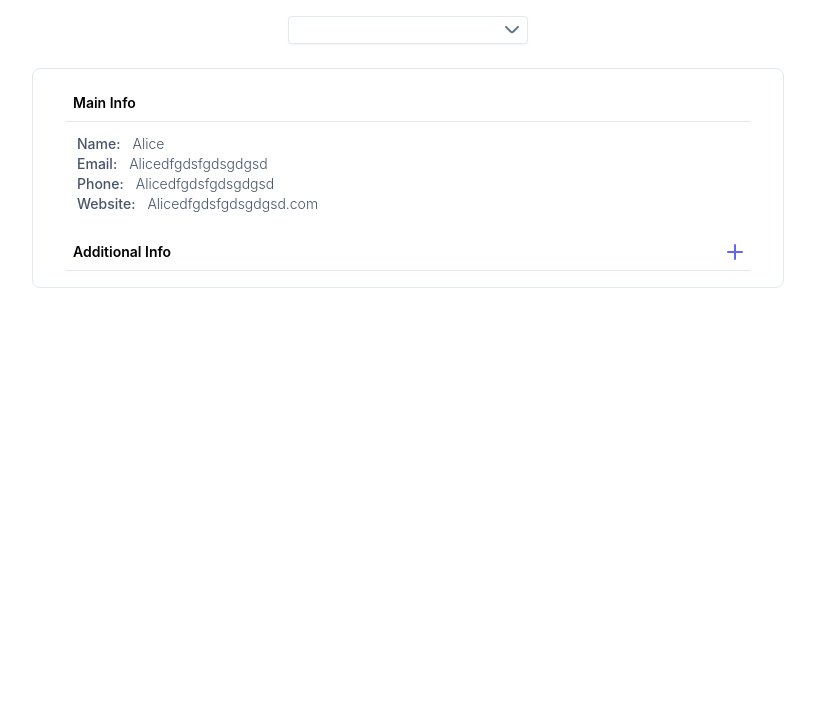
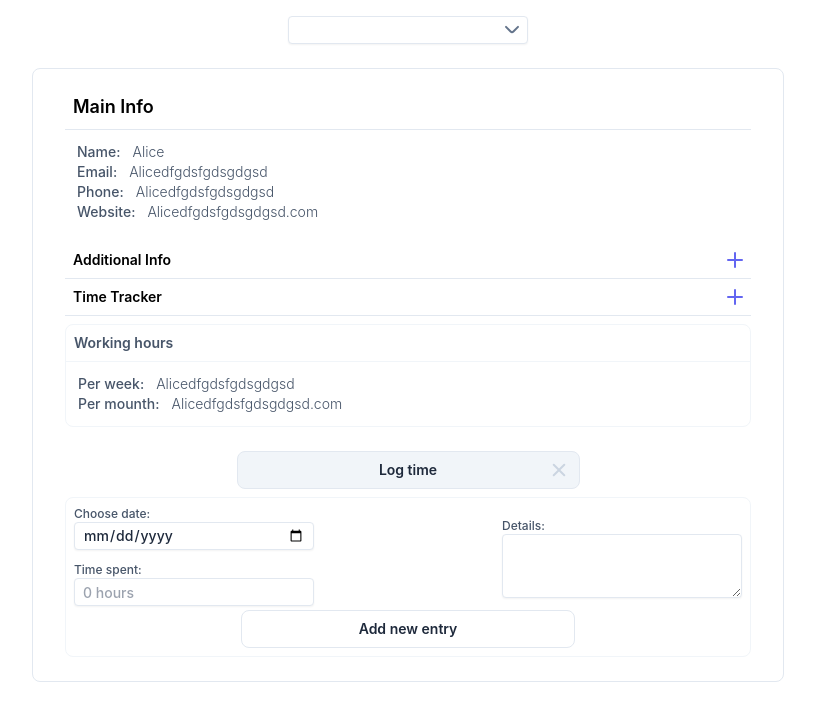
Before and after one commit to eleonora-demikh/time-tracker, a React app: page / in a window 1280 px wide. Shown: the top 720 px of the page, without its empty margins (104-919 px from the left). Built offline with nearby package versions, Linux system fonts and the light colour scheme; no server answers; the HTML template or start-up script is replaced by a standard one.

Commit message:
add userCard v 1.0

```diff
--- a/src/components/UI/ArrowDown.tsx
+++ b/src/components/UI/ArrowDown.tsx
@@ -1,9 +1,15 @@
-import React from "react";
+import React, { FC } from "react";
 
-export const ArrowDown = () => {
+type Props = {
+  className?: string | ''
+}
+
+export const ArrowDown:FC<Props> = ({className}) => {
   return (
     <svg
-      className='fill-slate-500 absolute right-2 top-0.5'
+      className={
+        className ? className : "fill-slate-500 absolute right-2 top-0.5"
+      }
       width='20'
       height='20'
     >
--- a/src/components/UI/Close.tsx
+++ b/src/components/UI/Close.tsx
@@ -1,9 +1,15 @@
-import React from "react";
+import React, { FC } from "react";
 
-export const Close = () => {
+type Props = {
+  className?: string | "";
+};
+
+export const Close: FC<Props> = ({ className }) => {
   return (
     <svg
-      className='fill-slate-500 absolute right-2 top-0.5'
+      className={
+        className ? className : "fill-slate-500 absolute right-2 top-0.5"
+      }
       width='20'
       height='20'
     >
--- a/src/components/UserInfo/UserInfo.tsx
+++ b/src/components/UserInfo/UserInfo.tsx
@@ -1,22 +1,27 @@
-import React, { useState } from "react";
+import React, { useEffect, useState } from "react";
 import { User } from '../../types/User';
 import { PlusMinus } from '../UI/PlusMinus';
+import { ArrowDown } from '../UI/ArrowDown';
+import { Close } from '../UI/Close';
 
 type Props = {
   data: User[];
 };
 
 export const UserInfo: React.FC<Props> = ({ data }) => {
-  const [isOpen, setIsOpen] = useState(false)
+  const [isOpenedInfo, setIsOpenedInfo] = useState(false)
+  const currentDate = new Date().toISOString().split("T")[0];
+
+  const iconsClass = "fill-slate-300 absolute right-3 top-1.5";
 
   const toggleAdditionalInfo = () => {
-    setIsOpen(!isOpen);
+    setIsOpenedInfo(!isOpenedInfo);
   };
 
   return (
     <article className='flex flex-col justify-center m-2 p-4 lg:px-8 border rounded-lg border-slate-200'>
       <section className='mb-2'>
-        <h2 className='flex items-center justify-between w-full text-left font-semibold border-b border-slate-200 p-2'>
+        <h2 className='flex items-center justify-between w-full text-left text-lg font-semibold border-b border-slate-200 p-2'>
           Main Info
         </h2>
         <div className='grid text-sm text-slate-600 overflow-hidden transition-all duration-300 ease-in-out'>
@@ -56,15 +61,15 @@ export const UserInfo: React.FC<Props> = ({ data }) => {
             onClick={toggleAdditionalInfo}
           >
             <span>Additional Info</span>
-            <PlusMinus isVisible={isOpen} />
+            <PlusMinus isVisible={isOpenedInfo} />
           </button>
         </h2>
-        {isOpen && (
+        {isOpenedInfo && (
           <div className='grid text-sm text-slate-600 overflow-hidden'>
             <section className='mb-2'>
-              <h2 className='flex items-center justify-between w-full text-left font-semibold border-b border-slate-200 p-2'>
+              <h3 className='flex items-center justify-between w-full text-left font-semibold border-b border-slate-100 p-2'>
                 Contacts
-              </h2>
+              </h3>
               <div className='grid text-sm text-slate-600 overflow-hidden'>
                 <div className='overflow-hidden'>
                   <ul className='p-3'>
@@ -83,6 +88,29 @@ export const UserInfo: React.FC<Props> = ({ data }) => {
                 </div>
               </div>
             </section>
+
+            <section className='mb-2'>
+              <h3 className='flex items-center justify-between w-full text-left font-semibold border-b border-slate-100 p-2'>
+                Address
+              </h3>
+              <div className='grid text-sm text-slate-600 overflow-hidden'>
+                <div className='overflow-hidden'>
+                  <ul className='p-3'>
+                    <li className='flex flex-row'>
+                      <span className='font-medium mr-3'>City:</span>
+                      <span className='font-light'>Alicedfgdsfgdsgdgsd</span>
+                    </li>
+
+                    <li className='flex flex-row'>
+                      <span className='font-medium mr-3'>Street:</span>
+                      <a className='font-light' href='/'>
+                        Alicedfgdsfgdsgdgsd.com
+                      </a>
+                    </li>
+                  </ul>
+                </div>
+              </div>
+            </section>
           </div>
         )}
 
@@ -90,6 +118,100 @@ export const UserInfo: React.FC<Props> = ({ data }) => {
         Add note
       </button> */}
       </section>
+
+      <section>
+        <h2>
+          <button
+            type='button'
+            className='flex items-center justify-between w-full text-left font-semibold border-b border-slate-200 p-2'
+            onClick={toggleAdditionalInfo}
+          >
+            <span>Time Tracker</span>
+            <PlusMinus isVisible={isOpenedInfo} />
+          </button>
+        </h2>
+        {!isOpenedInfo && (
+          <div className='grid text-sm text-slate-600 overflow-hidden'>
+            <section className='mb-2 border border-slate-100 rounded-lg mt-2'>
+              <h3 className='flex items-center justify-between w-full text-left font-semibold border-b border-slate-100 p-2'>
+                Working hours
+              </h3>
+              <div className='grid text-sm text-slate-600 overflow-hidden'>
+                <div className='overflow-hidden'>
+                  <ul className='p-3'>
+                    <li className='flex flex-row'>
+                      <span className='font-medium mr-3'>Per week:</span>
+                      <span className='font-light'>Alicedfgdsfgdsgdgsd</span>
+                    </li>
+
+                    <li className='flex flex-row'>
+                      <span className='font-medium mr-3'>Per mounth:</span>
+                      <a className='font-light' href='/'>
+                        Alicedfgdsfgdsgdgsd.com
+                      </a>
+                    </li>
+                  </ul>
+                </div>
+              </div>
+            </section>
+
+            <button
+              type='button'
+              className='p-2 font-semibold border border-slate-200 rounded-lg text-slate-800 bg-slate-100 w-6/12 mt-4 relative m-auto'
+            >
+              Log time
+              {false ? (
+                <ArrowDown className={iconsClass} />
+              ) : (
+                <Close className={iconsClass} />
+              )}
+            </button>
+
+            <section className='mb-2 border border-slate-100 rounded-lg mt-2 p-2 flex flex-row flex-wrap justify-between'>
+              <div className='flex flex-col '>
+                <label htmlFor='dateInput' className='text-xs'>
+                  Choose date:
+                </label>
+                <input
+                  id='dateInput'
+                  className='border rounded text-slate-800 border-slate-200 focus:border-indigo-300 shadow-sm p-2 h-7 w-60 shrink-0 focus:outline-none'
+                  type='date'
+                  max={currentDate}
+                />
+
+                <label htmlFor='timeInput' className='text-xs mt-3'>
+                  Time spent:
+                </label>
+                <input
+                  id='timeInput'
+                  className='border rounded text-slate-800 border-slate-200 focus:border-indigo-300 shadow-sm p-2 h-7 w-60 shrink-0 focus:outline-none'
+                  type='number'
+                  min='0'
+                  max='24'
+                  placeholder='0 hours'
+                />
+              </div>
+
+              <div className='flex flex-col mb-3'>
+                <label htmlFor='comment' className='text-xs mt-3'>
+                  Details:
+                </label>
+                <textarea
+                  id='comment'
+                  className='border rounded text-slate-800 border-slate-200 focus:border-indigo-300 shadow-sm p-2 h-16 w-60 shrink-0 focus:outline-none'
+                />
+              </div>
+
+              <button
+                type='button'
+                className='p-2 font-semibold border border-slate-200 rounded-lg text-slate-800 w-6/12 m-auto hover:bg-slate-100'
+              >
+                Add new entry
+              </button>
+            </section>
+          </div>
+        )}
+      </section>
     </article>
   );
 };
```
